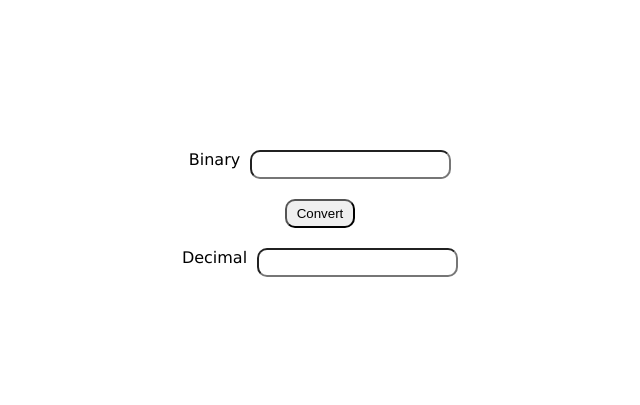
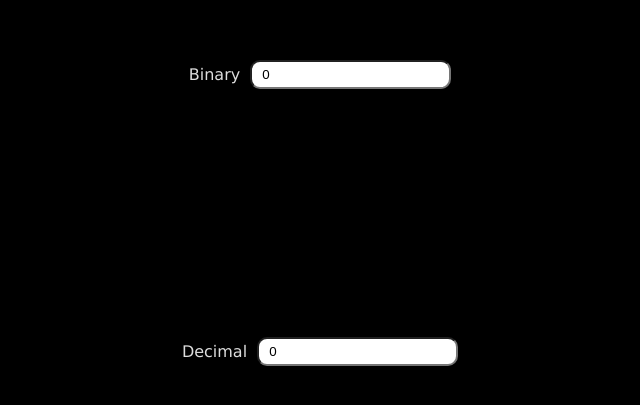
Before and after one commit to Chaitanya-Raj/number-converter, a React (Create React App) app: page / in a window 1280 px wide. Shown: the part 187-592 px from the top of the page, without its empty margins (320-960 px from the left). Built offline with nearby package versions, Linux system fonts and the light colour scheme.

Commit message:
add autoconvert

```diff
--- a/src/App.css
+++ b/src/App.css
@@ -2,18 +2,21 @@
   min-height: 100vh;
   display: flex;
   flex-direction: column;
-  justify-content: center;
+  justify-content: space-evenly;
   align-items: center;
   font-family: Verdana, Geneva, Tahoma, sans-serif;
+  background: #000;
 }
 
 .binary,
 .decimal {
   display: flex;
+  align-items: center;
 }
 
 label {
   margin-right: 10px;
+  color: #ddd;
 }
 
 input {
--- a/src/App.js
+++ b/src/App.js
@@ -1,13 +1,17 @@
-import React, { useState } from "react";
+import React, { useState, useEffect } from "react";
 import "./App.css";
 
 function App() {
   const [bin, setBin] = useState("");
   const [dec, setDec] = useState("");
 
-  const convert = () => {
-    setDec(parseInt(bin, 2));
-  };
+  useEffect(() => {
+    setDec(String(parseInt(bin, 2)));
+  }, [bin]);
+
+  useEffect(() => {
+    setBin((dec >>> 0).toString(2));
+  }, [dec]);
 
   return (
     <div className="container">
@@ -17,14 +21,12 @@ function App() {
           type="text"
           name="bin"
           id="bin"
-          maxLength="8"
           value={bin}
           onChange={(e) => {
             setBin(e.target.value);
           }}
         />
       </div>
-      <button onClick={convert}>Convert</button>
       <div className="decimal">
         <label htmlFor="dec">Decimal</label>
         <input
```
